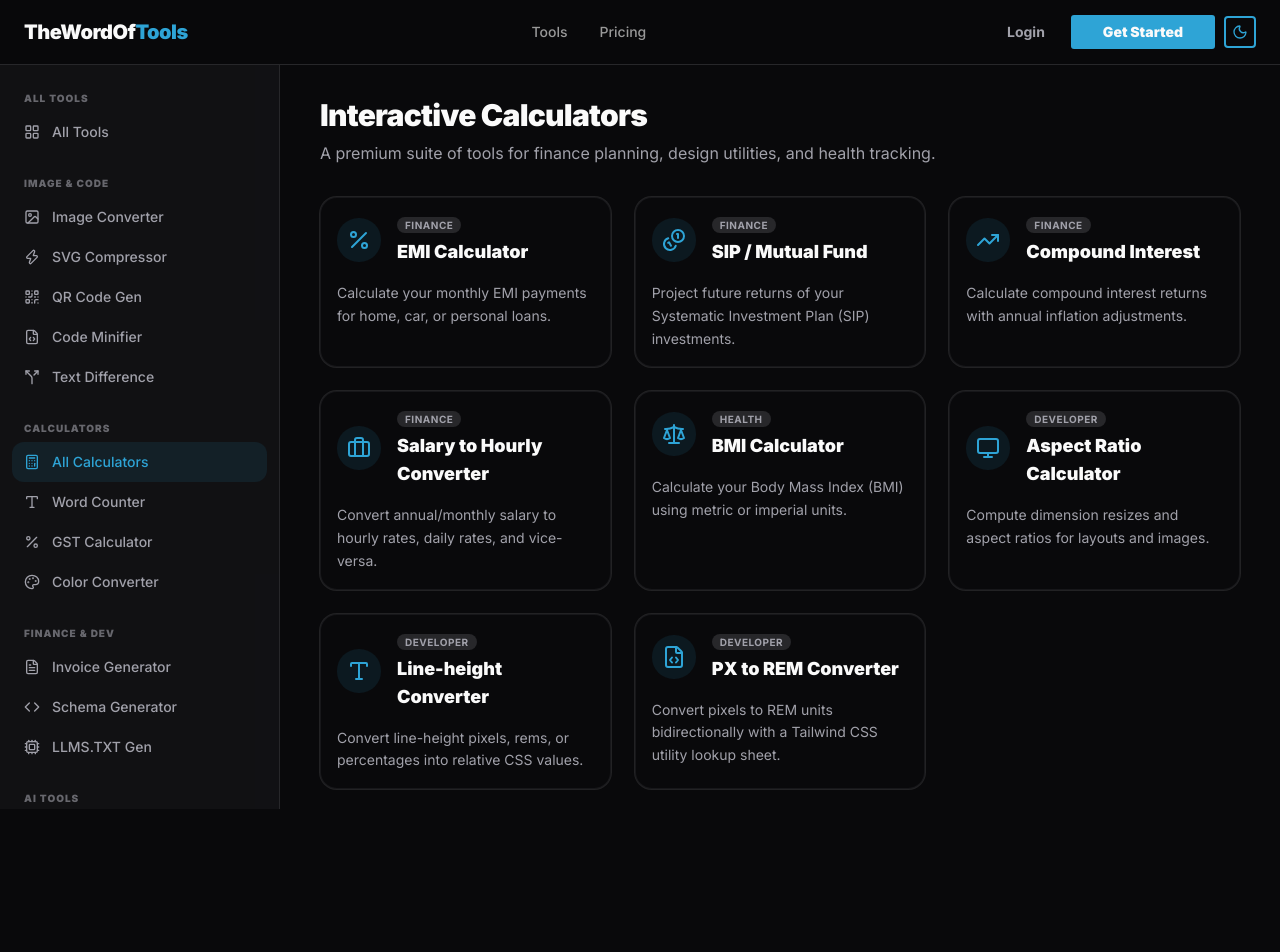
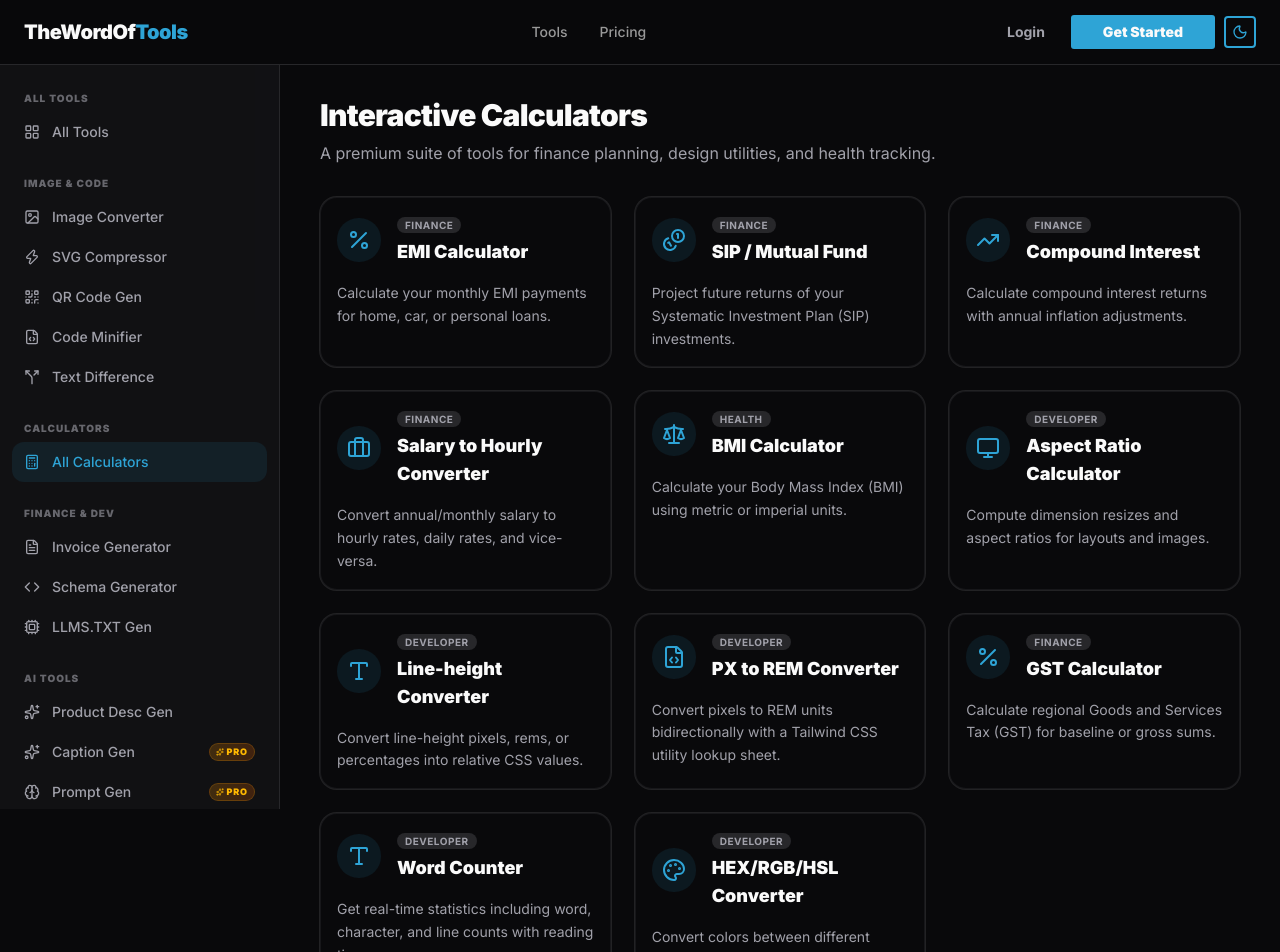
Before and after one commit to NeonTen/thewordof-tools, a Next.js app: page /tools/calculators in a window 1280 px wide. Shown: the top 952 px of the page. Before the commit the page ends 885 px from the top, so only its background shows below. Built offline with nearby package versions, Linux system fonts and the light colour scheme; no server answers.

Commit message:
feat: move counter, gst and color converter under calculators and remove from sidebar

```diff
--- a/graphify-out/GRAPH_REPORT.md
+++ b/graphify-out/GRAPH_REPORT.md
@@ -1,7 +1,7 @@
 # Graph Report - thewordof-tools  (2026-05-24)
 
 ## Corpus Check
-- 221 files · ~132,100 words
+- 221 files · ~132,200 words
 - Verdict: corpus is large enough that graph structure adds value.
 
 ## Summary
@@ -10,7 +10,7 @@
 - Token cost: 0 input · 0 output
 
 ## Graph Freshness
-- Built from commit: `cec21fc0`
+- Built from commit: `6f4e0c0c`
 - Run `git rev-parse HEAD` and compare to check if the graph is stale.
 - Run `graphify update .` after code changes (no API cost).
 
--- a/src/app/tools/calculators/page.tsx
+++ b/src/app/tools/calculators/page.tsx
@@ -8,7 +8,8 @@ import {
   Type,
   FileCode,
   TrendingUp,
-  Briefcase
+  Briefcase,
+  Palette
 } from "lucide-react"
 
 export const metadata = {
@@ -73,6 +74,27 @@ const calculators = [
     icon: FileCode,
     category: "Developer",
   },
+  {
+    title: "GST Calculator",
+    description: "Calculate regional Goods and Services Tax (GST) for baseline or gross sums.",
+    href: "/tools/gst-calculator",
+    icon: Percent,
+    category: "Finance",
+  },
+  {
+    title: "Word Counter",
+    description: "Get real-time statistics including word, character, and line counts with reading time.",
+    href: "/tools/word-counter",
+    icon: Type,
+    category: "Developer",
+  },
+  {
+    title: "HEX/RGB/HSL Converter",
+    description: "Convert colors between different spaces with interactive sliders and a visual picker.",
+    href: "/tools/color-converter",
+    icon: Palette,
+    category: "Developer",
+  },
 ]
 
 export default function CalculatorsPage() {
--- a/src/components/layout/tools-nav.tsx
+++ b/src/components/layout/tools-nav.tsx
@@ -15,12 +15,8 @@ import {
   PenLine,
   Search,
   Brain,
-  MessageSquare,
   LayoutGrid,
   QrCode,
-  Palette,
-  Type,
-  Percent,
 } from "lucide-react"
 import { cn } from "@/lib/utils"
 import { ProBadge } from "@/components/ui/pro-gate"
@@ -49,9 +45,6 @@ const navGroups: NavGroup[] = [
     label: "Calculators",
     items: [
       { title: "All Calculators",  href: "/tools/calculators",      icon: Calculator },
-      { title: "Word Counter",     href: "/tools/word-counter",     icon: Type },
-      { title: "GST Calculator",   href: "/tools/gst-calculator",   icon: Percent },
-      { title: "Color Converter",  href: "/tools/color-converter",  icon: Palette },
     ],
   },
   {
```
Also changed, not shown: graphify-out/graph.json, graphify-out/manifest.json.
